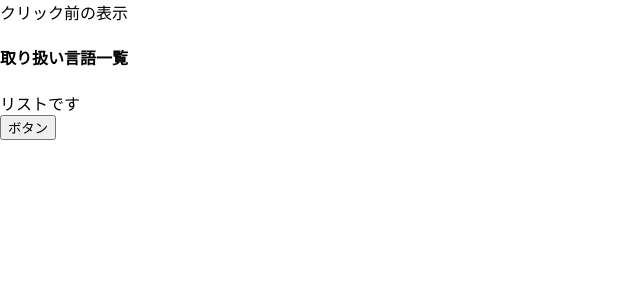
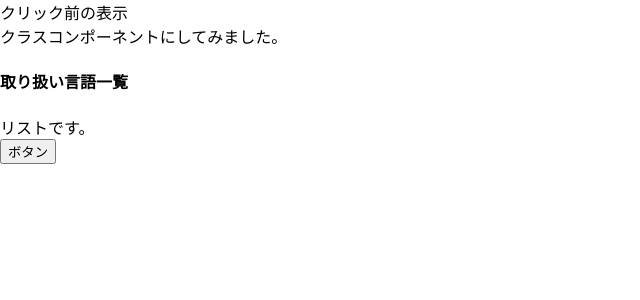
Before and after one commit to kottu55/react-tutoral, a React (Create React App) app: page / in a window 1280 px wide. Shown: the top 300 px of the page, without its empty margins (0-640 px from the left). Built offline with nearby package versions, Linux system fonts and the light colour scheme.

Commit message:
class-componentno

```diff
--- a/src/App.js
+++ b/src/App.js
@@ -1,19 +1,27 @@
-import { useState } from 'react';
-import { List } from "./list.js";
+import React from 'react';
+import { List } from "./List";
 
-function App() {
-  const [description, setDescription] = useState('クリック前の表示');
-
-  const changeDescription = () => {
-    setDescription('クリック後の表示に変わりました');
+class App extends React.Component {
+  constructor(props) {
+    super(props);
+    this.state = { description: 'クリック前の表示'}
   }
-  return (
-    <div className="App">
-      { description }
-      <List title="取り扱い言語一覧" />
-      <button onClick={changeDescription}>ボタン</button>
-    </div>
-  );
+  changeDescription() {
+    this.setState({
+      description: 'クリック後の表示です。'
+    })
+  }
+  render() {
+    const { description } = this.state;
+    return (
+      <div>
+        { description }
+        <div>クラスコンポーネントにしてみました。</div>
+        <List title="取り扱い言語一覧" />
+        <button onClick={() => this.changeDescription()}>ボタン</button>
+      </div>
+    )
+  }
 }
 
 export default App;
--- a/src/list.js
+++ b/src/list.js
@@ -1,8 +1,12 @@
-export  const List = ({ title }) => {
-    return (
-        <div>
-            <h4>{ title }</h4>
-            <div>リストです</div>
-        </div>
-    )
+import React from 'react';
+export class List extends React.Component {
+    render(){
+        const { title } = this.props;
+        return (
+            <div>
+                <h4>{ title }</h4>
+                <div>リストです。</div>
+            </div>
+        )
+    }
 }
```
